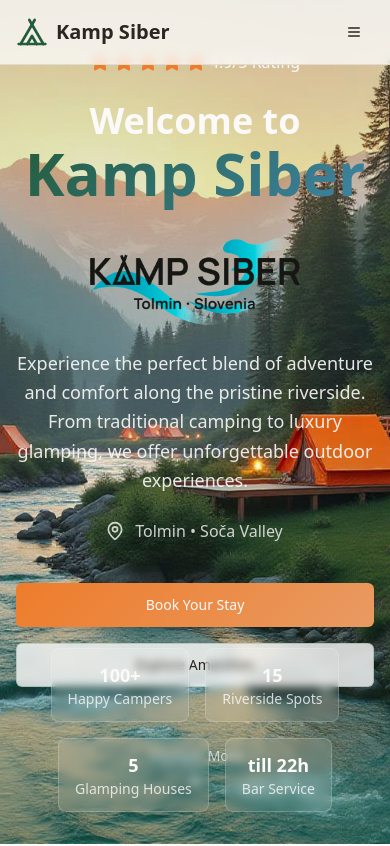
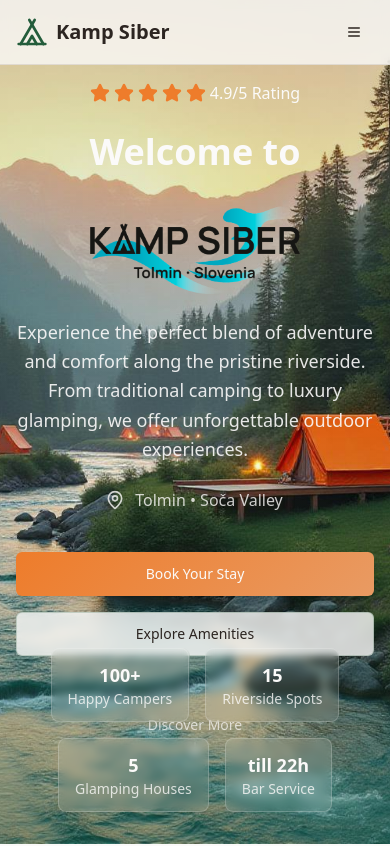
Before and after one commit to Kampsiber/kamp-siber-adventures-web, a React (Vite) app: page / in a window 390 px wide. Shown: the top 846 px of the page. Built offline with nearby package versions, Linux system fonts and the light colour scheme.

Commit message:
Visual edit in Lovable
Edited UI in Lovable

```diff
--- a/src/components/Hero.tsx
+++ b/src/components/Hero.tsx
@@ -22,18 +22,12 @@ const Hero = () => {
           {/* Main Heading */}
           <h1 className="text-4xl sm:text-5xl lg:text-6xl font-bold text-background leading-tight animate-fade-in">
             Welcome to{" "}
-            <span className="bg-hero-gradient bg-clip-text text-transparent text-6xl">
-              Kamp Siber
-            </span>
+
           </h1>
 
           {/* Logo */}
-          <div className="flex justify-center animate-scale-in">
-            <img
-              src="/lovable-uploads/09d318a0-68e5-4853-b05f-23729c5e2972.png"
-              alt="Kamp Siber Logo"
-              className="h-24 sm:h-32 lg:h-40 w-auto"
-            />
+          <div className="flex justify-center animate-scale-in mx-[50px] rounded-3xl">
+            <img src="/lovable-uploads/09d318a0-68e5-4853-b05f-23729c5e2972.png" alt="Kamp Siber Logo" className="h-24 sm:h-32 lg:h-40 w-auto" />
           </div>
 
           {/* Subtitle */}
```
